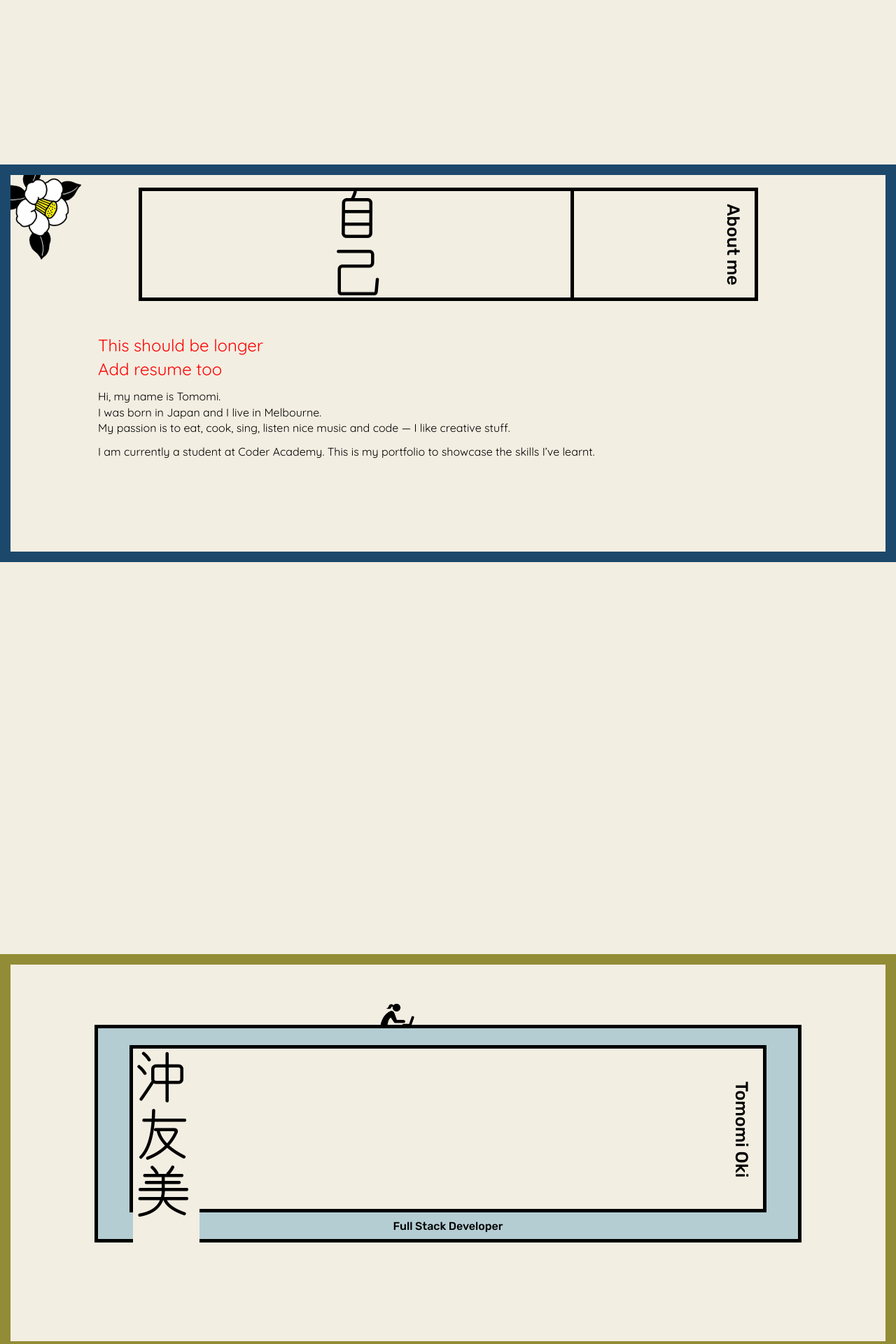
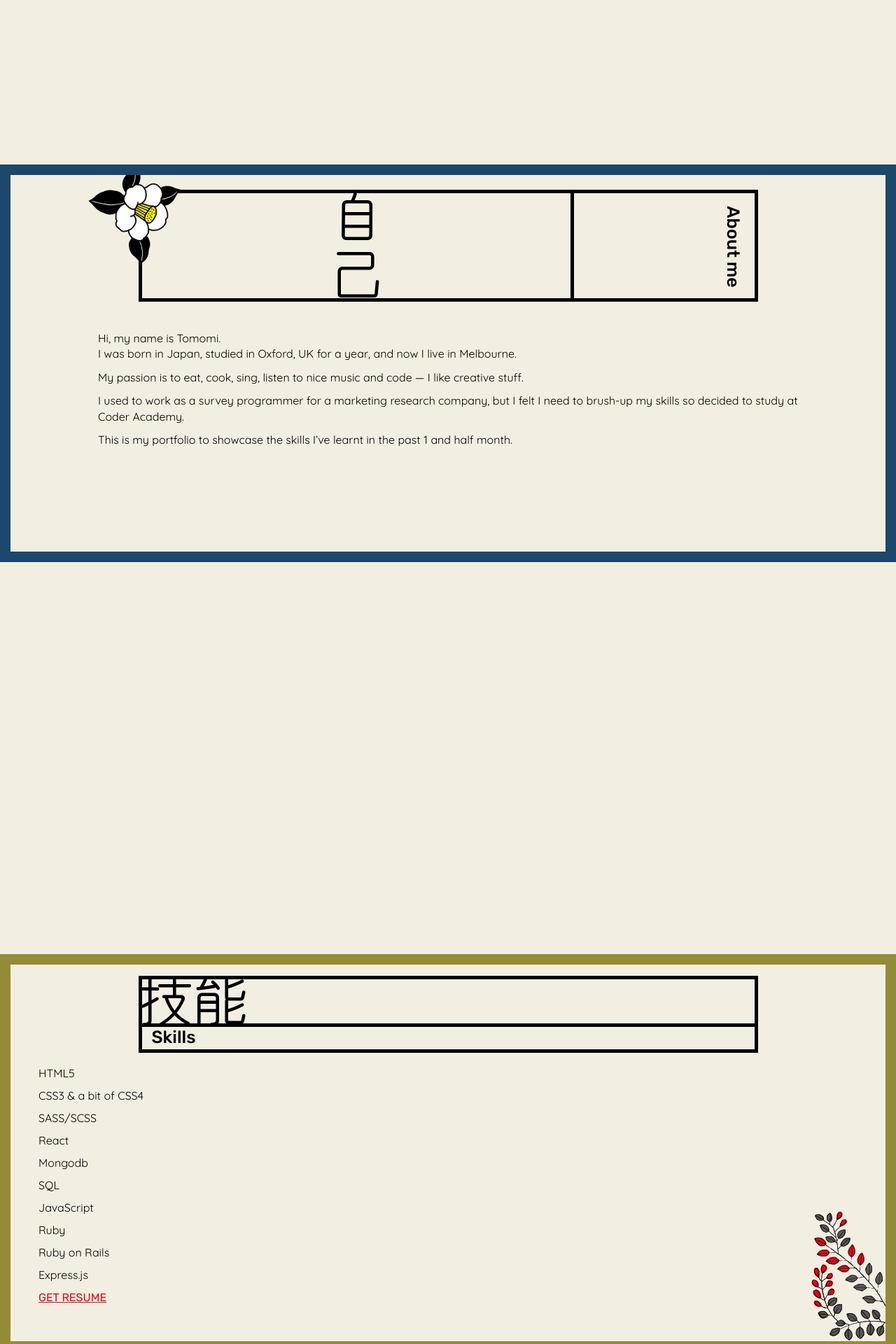
Before and after one commit to okichan/portfolio_v2, a PHP site: page / in a window 1280 px wide. Shown: the part 893-2813 px from the top of the page at 70% size. Run offline with PHP 8.4, Linux system fonts and the light colour scheme.

Commit message:
Start card 3

```diff
--- a/assets/main.css
+++ b/assets/main.css
@@ -80,22 +80,26 @@
     box-sizing: border-box;
     border: 15px solid #1C486B;
     width: 100vw;
-    height: 568px;
+    min-height: 568px;
     position: relative;
-    z-index: 2;
+    overflow: hidden;
 }
 
 .tsubaki-positioner {
+    background-color: transparent;
+    width: 70%;
+    height: 100px;
+    margin: 0 auto;
     position: relative;
-    overflow: hidden;
-    height: 135px;
+    top: 17px;
+    left: -46px;
 }
 
 .tsubaki {
     transform: rotate(131deg);
     width: 135px;
     position: relative;
-    top: -29px;
+    top: -39px;
     left: -28px;
     background-color: transparent;
     z-index: 1;
@@ -106,10 +110,10 @@
     border: 5px solid black;
     background-color: transparent;
     width: 70%;
-    height: 28.3%;
+    height: 150px;
     margin: 0 auto;
     position: relative;
-    top: -117px;
+    top: -79px;
     z-index: 0;
 }
 
@@ -136,15 +140,24 @@
     background-color: transparent;
 }
 
+.fix-random-space {
+    /* border: 2px solid red; */
+    margin-top: -40px;
+    height: 2px;
+}
+
 .page-frame-2 > p {
     font-family: 'Quicksand', sans-serif;
+    font-size: 16px;
     line-height: 1.4;
-    position: relative;
     width: 80%;
-    margin: 0 auto;
-    top: -70px;
+    margin-left: auto;
+    margin-right: auto;
     padding-bottom: 11px;
-    /* border: 2px solid purple; */
+}
+
+.page-frame-2 > p:last-child {
+    margin-bottom: 1em;
 }
 /* Card 2 end */
 
@@ -156,8 +169,66 @@
     width: 100vw;
     height: 568px;
     position: relative;
-    z-index: 2;
+    background: url(/assets/hagi.png) no-repeat bottom right;
 }
+
+.inner-frame-3 {
+    border: 5px solid black;
+    background-color: transparent;
+    width: 70%;
+    height: 100px;
+    margin: 0 auto;
+    position: relative;
+    top: 16px;
+}
+
+.bg-skills {
+    background-image: url('/assets/skills.png');
+    background-repeat: no-repeat;
+    background-position: -9px -10px;
+    width: 100%;
+    height: 63px;
+    border-bottom: 5px solid black;
+    background-color: transparent;
+}
+
+/* Skills */
+.inner-frame-3 > p {
+    font-size: 25px;
+    font-weight: 500;
+    position: relative;
+    top: 0;
+    left: 14px;
+    background-color: transparent;
+}
+
+ul, li {
+    background-color: transparent;
+}
+
+.page-frame-3 ul {
+    list-style: none;
+    padding-top: 10px;
+    line-height: 2em;
+}
+
+.page-frame-3 li {
+    font-family: 'Quicksand', sans-serif;
+}
+
+.page-frame-3 li a {
+    color: #DD0D14;
+}
+
+.page-frame-3 li a:hover {
+    text-decoration: none;
+}
+
+
+
+
+
+
 /* Card 3 end */
 
 
--- a/index.html
+++ b/index.html
@@ -6,6 +6,25 @@
 		<meta http-equiv="X-UA-Compatible" content="ie=edge">
 		<link rel="stylesheet" href="/assets/main.css">
 		<link href="https://fonts.googleapis.com/css?family=Quicksand|Rubik:400,500" rel="stylesheet">
+
+		<!-- this one is for google -->
+		<meta name="description" content="Tomomi's Portfolio">
+		<meta name="author" content="Tomomi Oki">
+
+		<!-- this one (Open Graph) is for facebook, slack etc -->
+		<meta property="og:title" content="Tomomi's Portfolio">
+		<meta property="og:description" content="This website is Tomomi's first portfolio. She spent a lot of hours.">
+		<meta property="og:image" content="/assets/tsuru.png">
+		<meta property="og:url" content="https://burgler-defense-36121.netlify.com/">
+
+		<!-- Favicon -->
+		<link rel="apple-touch-icon" sizes="180x180" href="/assets/apple-touch-icon.png">
+		<link rel="icon" type="image/png" sizes="32x32" href="/assets/favicon-32x32.png">
+		<link rel="icon" type="image/png" sizes="16x16" href="/assets/favicon-16x16.png">
+		<link rel="manifest" href="/assets/manifest.json">
+		<link rel="mask-icon" href="/assets/safari-pinned-tab.svg" color="#5bbad5">
+		<meta name="theme-color" content="#ffffff">
+
 		<title>Tomomi OKi | Portfolio</title>
 	</head>
 
@@ -33,26 +52,36 @@
 			<div class="bg-jiko"></div>
 			<p>About me</p>
 		</div>
-		<p style="color: red; font-size: 24px;">This should be longer<br>Add resume too</p>
+		<div class="fix-random-space"></div>
 		<p>Hi,  my name is Tomomi. <br>
-			I was born in Japan and I live in Melbourne.<br>
-			My passion is to eat, cook, sing, listen nice music and code — I like creative stuff. </p>
-
-		<p>	I am currently a student at Coder Academy. This is my portfolio to showcase the skills I’ve learnt.</p>
+			I was born in Japan, studied in Oxford, UK for a year, and now I live in Melbourne. </p>
+		<p>My passion is to eat, cook, sing, listen to nice music and code — I like creative stuff. </p>
+		<p>	I used to work as a survey programmer for a marketing research company, but I felt I need to brush-up my skills so decided to study at Coder Academy. </p>
+		<p>This is my portfolio to showcase the skills I’ve learnt in the past 1 and half month.</p>
 	</div>
 
 	<div class="space-wide"></div>
 
 	<!-- Card 3 -->
 	<div class="page-frame-3">
-		<div class="outer-frame">
-			<img class="girl-img" src="/assets/coder_girl.png" alt="coder girl">
-			<div class="inner-frame">
-				<img src="/assets/name.png" alt="Tomomi Oki">
-				<p>Tomomi Oki</p>
-			</div>
-			<p>Full Stack Developer</p>
+		<div class="inner-frame-3">
+			<div class="bg-skills"></div>
+			<p>Skills</p>
 		</div>
+		<br>
+		<ul>
+			<li>HTML5 </li>
+			<li>CSS3 & a bit of CSS4</li>
+			<li>SASS/SCSS</li>
+			<li>React</li>
+			<li>Mongodb</li>
+			<li>SQL</li>
+			<li>JavaScript</li>
+			<li>Ruby</li>
+			<li>Ruby on Rails</li>
+			<li>Express.js</li>
+			<li> <a href="resume.html" target="_blank">GET RESUME</a>   </li>
+		</ul>
 	</div>
 
 	<div class="space-wide"></div>
--- /dev/null
+++ b/resume.html
@@ -0,0 +1,2 @@
+not ready <br>
+<img src="https://abs.twimg.com/emoji/v1/72x72/1f605.png" alt="">
```
Also changed, not shown: assets/browserconfig.xml (added, +9 -0 lines), assets/android-chrome-192x192.png (added), assets/android-chrome-384x384.png (added), assets/apple-touch-icon.png (added), assets/favicon-16x16.png (added), assets/favicon-32x32.png (added), assets/favicon.ico (added), assets/hagi.png, assets/manifest.json (added), assets/mstile-150x150.png (added), assets/safari-pinned-tab.svg (added).
